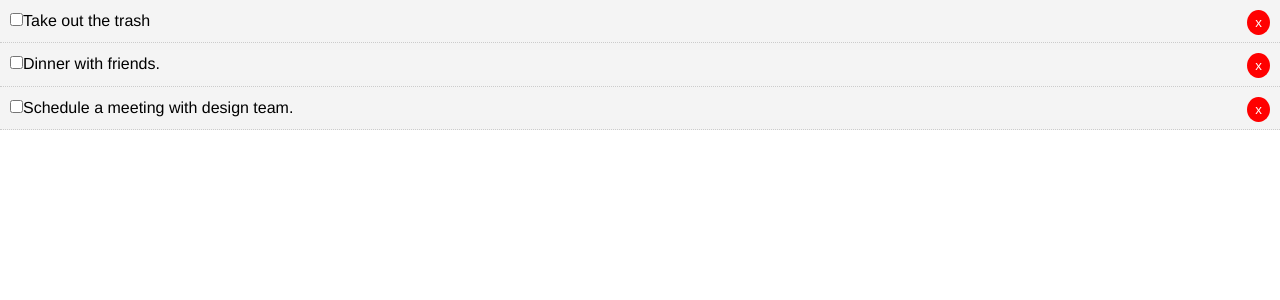
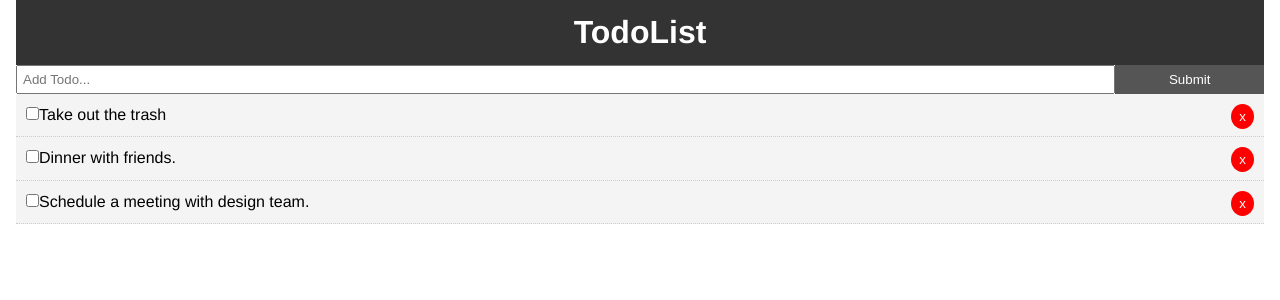
Before and after one commit to charlesmartinreed/react-crash-course, a React (Create React App) app: page / in a window 1280 px wide. Shown: the top 300 px of the page. Built offline with nearby package versions, Linux system fonts and the light colour scheme.

Commit message:
Demonstrate creation of functional component with Header.js. Create AddTodo class component.

```diff
--- a/src/App.css
+++ b/src/App.css
@@ -13,3 +13,20 @@
 	color: #333;
 	text-decoration: none;
 }
+
+.container {
+	padding: 0 1rem;
+}
+
+.btn {
+	display: inline-block;
+	border: none;
+	background: #555;
+	color: #fff;
+	padding: 7px 20px;
+	cursor: pointer;
+}
+
+.btn:hover {
+	background: #666;
+}
--- a/src/App.js
+++ b/src/App.js
@@ -1,5 +1,8 @@
 import React, { Component } from 'react';
-import Todos from './components/Todos'
+import Header from './components/layout/Header';
+import AddTodo from './components/AddTodo';
+import Todos from './components/Todos';
+
 import './App.css';
 
 class App extends Component {
@@ -50,7 +53,11 @@
 			// <!-- We embed our custom components with tags -->
 			// passing our todos, from our App state, to the Todos
       <div className="App">
+				<div className="container">
+					<Header />
+					<AddTodo />
 					<Todos todos={this.state.todos} markComplete={this.markComplete} deleteTodo={this.deleteTodo}/>
+				</div>
       </div>
     );
   }
--- /dev/null
+++ b/src/components/AddTodo.js
@@ -0,0 +1,14 @@
+import React from 'react';
+
+class AddTodo extends React.Component {
+	render() {
+		return (
+			<form style={{display: 'flex'}}>
+				<input type="text" name="title" placeholder="Add Todo..." style={{flex: '10', padding: '5px'}}/>
+				<input type="submit" value="Submit" className="btn" style={{flex: '1'}} />
+			</form>
+		)
+	}
+}
+
+export default AddTodo;
--- /dev/null
+++ b/src/components/layout/Header.js
@@ -0,0 +1,19 @@
+import React from 'react';
+
+// This is a 'functional component'. Think of this as having only a render method.
+function Header() {
+	return  (
+		<header style={headerStyle}>
+			<h1>TodoList</h1>
+		</header>
+	)
+}
+
+const headerStyle = {
+	background: '#333',
+	color: '#fff',
+	textAlign: 'center',
+	padding: '10px'
+}
+
+export default Header;
```
